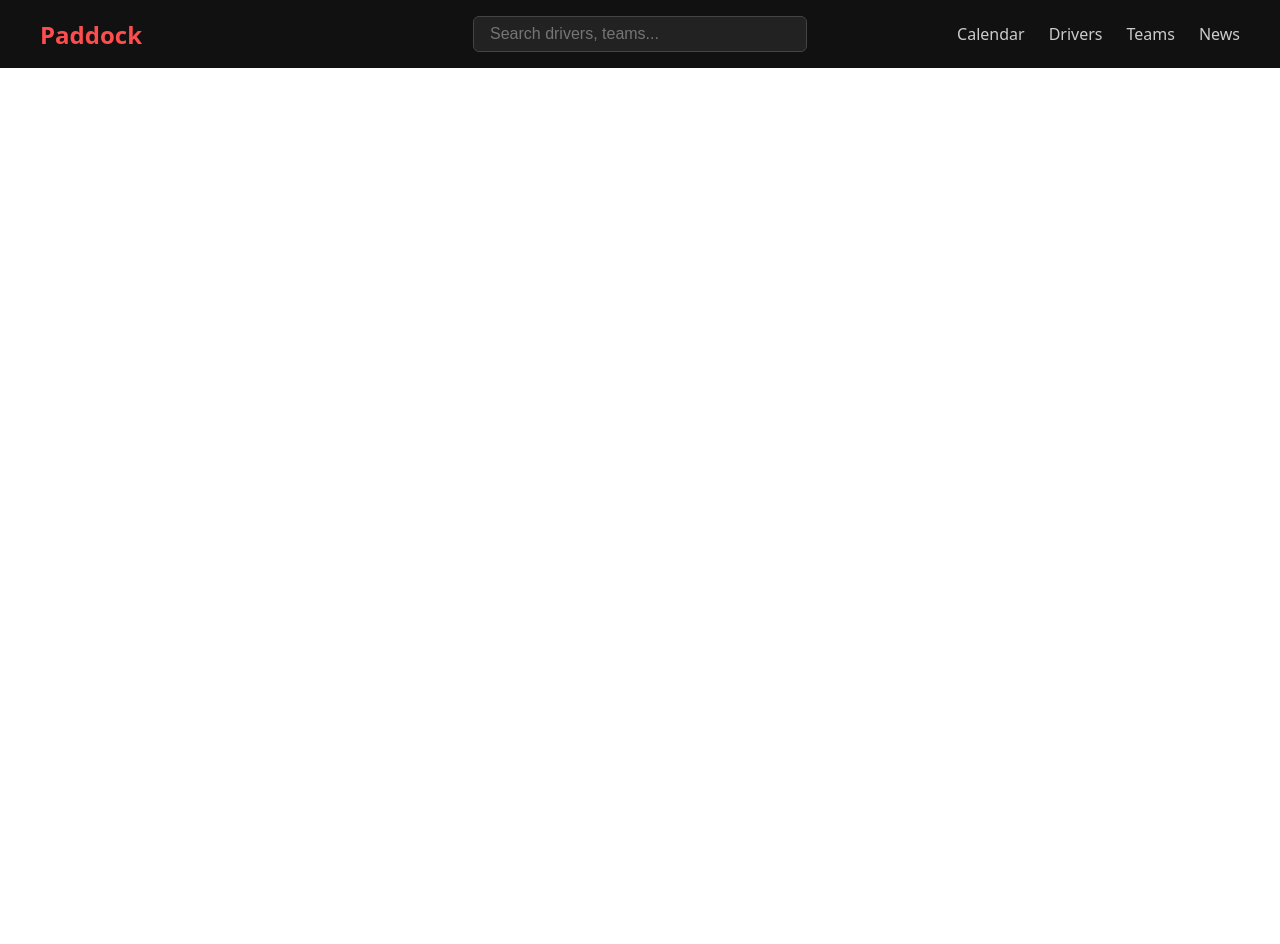
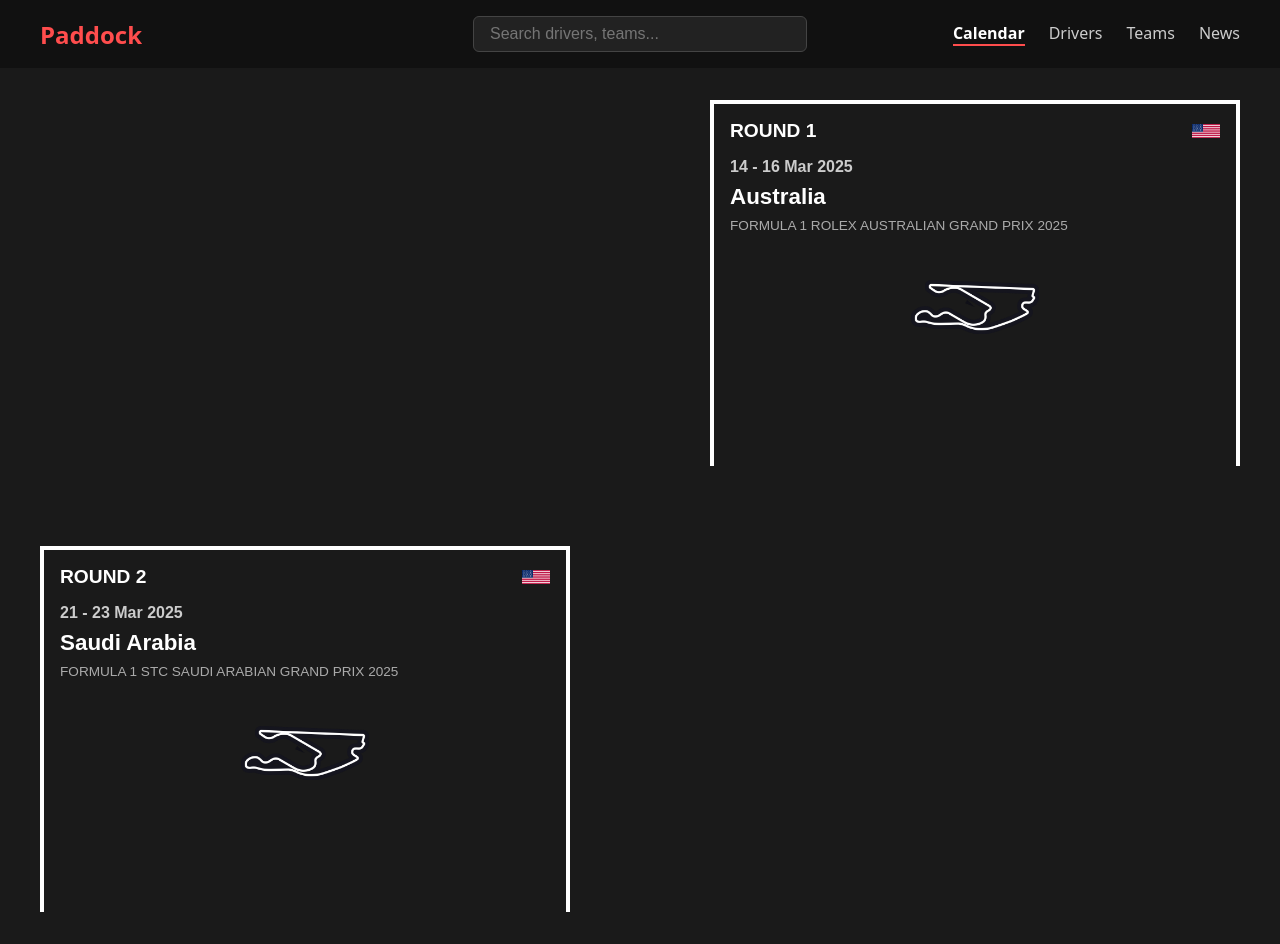
Before and after one commit to FranciscoJavierC/PaddockApp, a React (Vite) app in the folder paddock-frontend/: page /calendar in a window 1280 px wide. Before the commit the page ends 800 px from the top, so only its background shows below. Built offline with nearby package versions, Linux system fonts and the light colour scheme.

Commit message:
Added calendar layout and made small change to date on next race info card

```diff
--- a/paddock-frontend/src/components/App.jsx
+++ b/paddock-frontend/src/components/App.jsx
@@ -2,7 +2,9 @@ import React from 'react';
 import { BrowserRouter as Router, Routes, Route } from 'react-router-dom';
 
 import Dashboard from "./Dashboard";
-import NavBar from './NavBar'; // adjust if you're in a different folder
+import NavBar from './NavBar';
+import RaceCalendar from './RaceCalendar';
+
 
 const App = () => {
   return (
@@ -10,6 +12,7 @@ const App = () => {
       <NavBar />
       <Routes>
         <Route path="/" element={<Dashboard />} />
+        <Route path="/calendar" element={<RaceCalendar />} />
       </Routes>
     </Router>
   );
--- a/paddock-frontend/src/components/NavBar.jsx
+++ b/paddock-frontend/src/components/NavBar.jsx
@@ -20,7 +20,7 @@ const NavBar = () => {
         </div>
 
         <div style={styles.right}>
-          <NavLink to="/schedule" style={navLinkStyle}>Calendar</NavLink>
+          <NavLink to="/calendar" style={navLinkStyle}>Calendar</NavLink>
           <NavLink to="/drivers" style={navLinkStyle}>Drivers</NavLink>
           <NavLink to="/teams" style={navLinkStyle}>Teams</NavLink>
           <NavLink to="/news" style={navLinkStyle}>News</NavLink>
--- a/paddock-frontend/src/components/NextRaceInfo.jsx
+++ b/paddock-frontend/src/components/NextRaceInfo.jsx
@@ -2,7 +2,7 @@ import React from 'react';
 
 const NextRaceInfo = () => {
   const raceName = 'Miami Grand Prix';
-  const raceDate = '4 May 2025';
+  const raceDate = '02 - 04 May 2025';
   const raceTime = '16:00 PST';
   const trackImage = '/assets/circuits/miami-circuit.png';
   const trackFlag = '/assets/flags/USA.png';
--- /dev/null
+++ b/paddock-frontend/src/components/RaceCalendar.jsx
@@ -0,0 +1,52 @@
+import React from "react";
+import "../styles/RaceCalendar.css";
+
+const raceData = [
+  {
+    round: 1,
+    name: "Australia",
+    dateRange: "14 - 16 Mar 2025",
+    fullTitle: "FORMULA 1 ROLEX AUSTRALIAN GRAND PRIX 2025",
+    flag: "/assets/flags/USA.png",
+    circuitMap: "/assets/circuits/miami-circuit.png",
+  },
+  {
+    round: 2,
+    name: "Saudi Arabia",
+    dateRange: "21 - 23 Mar 2025",
+    fullTitle: "FORMULA 1 STC SAUDI ARABIAN GRAND PRIX 2025",
+    flag: "/assets/flags/USA.png",
+    circuitMap: "/assets/circuits/miami-circuit.png",
+  },
+  // ...add more races
+];
+
+const RaceCalendar = () => {
+  return (
+    <div className="calendarPage">
+      <div className="gridWrapper">
+        {raceData.map((race, index) => (
+          <div
+            key={index}
+            className={`gridBox ${index % 2 === 0 ? "right" : "left"} ${
+              index > 0 ? "lower" : ""
+            }`}
+          >
+            <div className="gridBoxContent">
+              <div className="gridBoxTop">
+                <span className="roundLabel">ROUND {race.round}</span>
+                <img src={race.flag} alt={`${race.name} flag`} className="flagIcon" />
+              </div>
+              <div className="dateRange">{race.dateRange}</div>
+              <div className="raceName">{race.name}</div>
+              <div className="raceTitle">{race.fullTitle}</div>
+              <img src={race.circuitMap} alt={`${race.name} circuit`} className="circuitMap" />
+            </div>
+          </div>
+        ))}
+      </div>
+    </div>
+  );
+};
+
+export default RaceCalendar;
--- /dev/null
+++ b/paddock-frontend/src/styles/RaceCalendar.css
@@ -0,0 +1,87 @@
+.calendarPage {
+  padding: 2rem;
+  background-color: #1a1a1a;
+  min-height: 100vh;
+}
+
+.gridWrapper {
+  display: flex;
+  flex-direction: column;
+  align-items: center;
+  gap: 3rem;
+  position: relative;
+  max-width: 1200px;
+  margin: 0 auto;
+}
+
+.gridBox {
+  width: 490px;
+  height: 330px;
+  padding: 1rem;
+  border-left: 4px solid white;
+  border-right: 4px solid white;
+  border-top: 4px solid white;
+  border-bottom: none;
+  color: white;
+  font-family: sans-serif;
+}
+
+.gridBox.right {
+  align-self: flex-end;
+}
+
+.gridBox.left {
+  align-self: flex-start;
+}
+
+.gridBox.lower {
+  margin-top: 2rem;
+}
+
+.gridBoxContent {
+  display: flex;
+  flex-direction: column;
+  gap: 0.5rem;
+}
+
+.gridBoxTop {
+  display: flex;
+  justify-content: space-between;
+  align-items: center;
+}
+
+.roundLabel {
+  font-weight: bold;
+  font-size: 1.2rem;
+}
+
+.flagIcon {
+  width: 28px;
+  height: auto;
+}
+
+.dateRange {
+  font-weight: 600;
+  font-size: 1rem;
+  margin-top: 0.5rem;
+  color: #ccc;
+}
+
+.raceName {
+  font-size: 1.4rem;
+  font-weight: bold;
+}
+
+.raceTitle {
+  font-size: 0.85rem;
+  color: #aaa;
+  margin-bottom: 0.5rem;
+}
+
+.circuitMap {
+  width: 100%;
+  max-height: 100px;
+  object-fit: contain;
+  margin-top: 0.5rem;
+  border-radius: 4px;
+}
```
Also changed, not shown: paddock-frontend/src/components/Schedule.jsx (deleted, +0 -48 lines).
